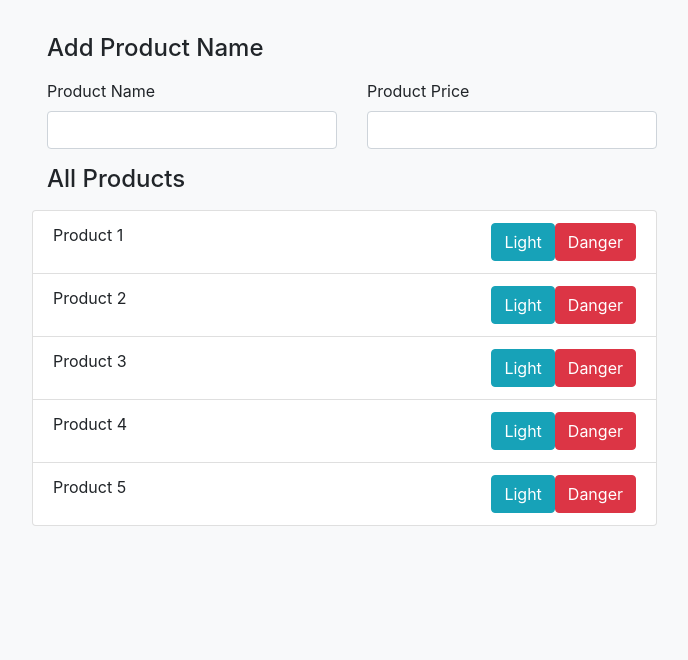
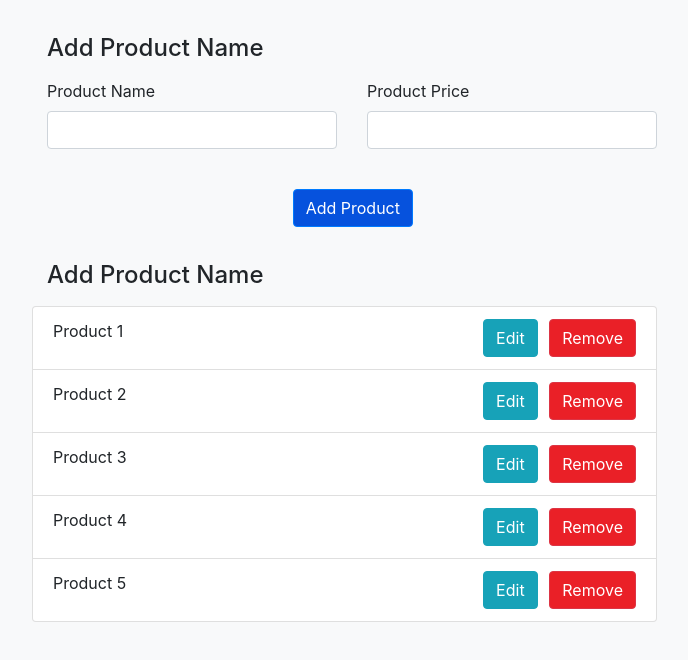
Before and after one commit to Katherineslove/mongoTask, a website: page index.html in a window 1280 px wide. Shown: the part 108-768 px from the top of the page, without its empty margins (288-976 px from the left). Drawn offline with nearby package versions, Linux system fonts and the light colour scheme.

Commit message:
index layout done

```diff
--- a/css/style.css
+++ b/css/style.css
@@ -14,4 +14,20 @@
 
 .btn {
     float: right;
+    margin-left: 2%;
 }
+
+#addP {
+  align-items: center !important;
+  justify-content: center !important;
+  right: 40% !important;
+  position: relative;
+}
+
+.btn-primary {
+background-color: #0652DD;
+}
+
+.btn-danger {
+  background-color: #EA2027;
+}
--- a/index.html
+++ b/index.html
@@ -23,47 +23,43 @@
           <div class="col-md-6 mb-3">
             <label for="firstName">Product Name</label>
             <input type="text" class="form-control" id="firstName" placeholder="" value="" required>
-            <div class="invalid-feedback">
-              Valid first name is required.
-            </div>
           </div>
           <!--Price-->
           <div class="col-md-6 mb-3">
             <label for="lastName">Product Price</label>
             <input type="text" class="form-control" id="lastName" placeholder="" value="" required>
-            <div class="invalid-feedback">
-              Valid last name is required.
-            </div>
           </div>
         </div>
 
+              <br>
+        <button type="button" id="addP" class="btn btn-primary">Add Product</button>
+              <br>
+              <br>
+              <br>
 
-        <div class="mb-3">
-          <h4 class="mb-3">All Products</h4>
-        </div>
-
-        <div class="row">
+        <h4 class="mb-3">Add Product Name</h4>
+          <div class="row">
           <ul class="list-group col-12">
             <li class="list-group-item">Product 1
-            <button type="button" class="btn btn-danger">Danger</button>
-              <button type="button" class="btn btn-info">Light</button>
+            <button type="button" class="btn btn-danger">Remove</button>
+              <button type="button" class="btn btn-info">Edit</button>
             </li>
             <li class="list-group-item">Product 2
-            <button type="button" class="btn btn-danger">Danger</button>
-              <button type="button" class="btn btn-info">Light</button>
+            <button type="button" class="btn btn-danger">Remove</button>
+              <button type="button" class="btn btn-info">Edit</button>
             </li>
             <li class="list-group-item">Product 3
-            <button type="button" class="btn btn-danger">Danger</button>
-              <button type="button" class="btn btn-info">Light</button>
+            <button type="button" class="btn btn-danger">Remove</button>
+              <button type="button" class="btn btn-info">Edit</button>
             </li>
 
             <li class="list-group-item">Product 4
-            <button type="button" class="btn btn-danger">Danger</button>
-              <button type="button" class="btn btn-info">Light</button>
+            <button type="button" class="btn btn-danger">Remove</button>
+              <button type="button" class="btn btn-info">Edit</button>
             </li>
             <li class="list-group-item">Product 5
-            <button type="button" class="btn btn-danger justify-content-around">Danger</button>
-              <button type="button" class="btn btn-info justify-content-between">Light</button>
+            <button type="button" class="btn btn-danger justify-content-around">Remove</button>
+              <button type="button" class="btn btn-info justify-content-between">Edit</button>
             </li>
 
           </ul>
```
